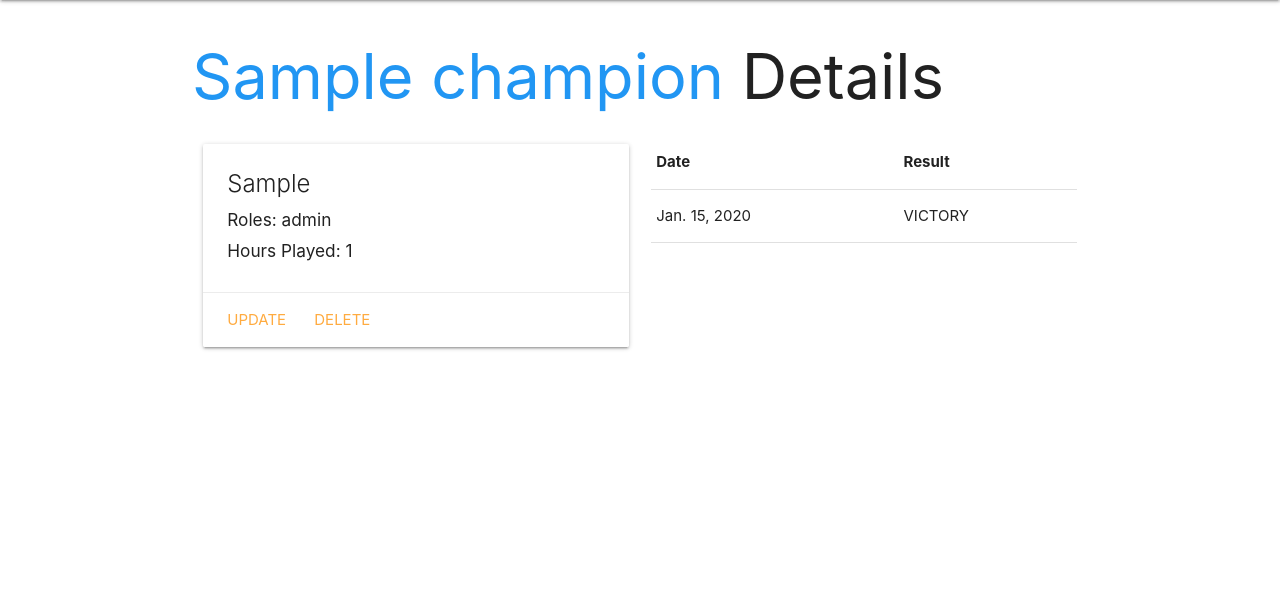
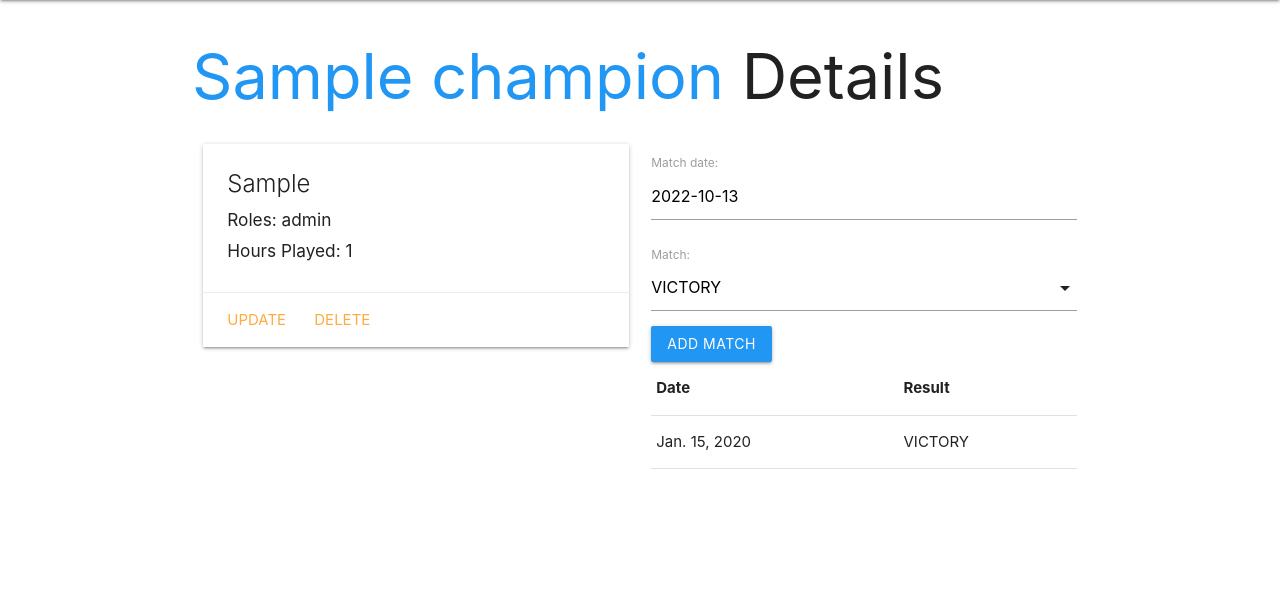
Before and after one commit to acvdoandrew/lol-champion-collector, a Django app: page /champions/1/ in a window 1280 px wide. Shown: the part 64-666 px from the top of the page. Run offline with Django 4.2, Linux system fonts and the light colour scheme; tables that the repository leaves empty hold one stand-in row (values such as "Sample post").

Commit message:
finishes adding match feature

```diff
--- a/main_app/templates/base.html
+++ b/main_app/templates/base.html
@@ -15,6 +15,7 @@
       href="https://cdnjs.cloudflare.com/ajax/libs/materialize/1.0.0/css/materialize.min.css"
     />
     <link rel="stylesheet" href="{% static 'css/style.css' %}">
+    <script src="https://cdnjs.cloudflare.com/ajax/libs/materialize/1.0.0/js/materialize.min.js"></script>
   </head>
   <body>
     <header class="navbar-fixed">
--- a/main_app/templates/main_app/champion_detail.html
+++ b/main_app/templates/main_app/champion_detail.html
@@ -25,6 +25,13 @@ Details for {{ object.name }} | LoL Champion Collector
         </div>
     </div>
     <div class="col s6">
+
+        <form action="{% url 'add_match' object.id %}" method="POST">
+            {% csrf_token %}
+            {{ matches_form.as_p }}
+            <input type="submit" value="Add Match" class="btn blue">
+        </form>
+
         <table class="stripped">
             <thead>
                 <tr>
@@ -44,4 +51,18 @@ Details for {{ object.name }} | LoL Champion Collector
     </div>
 </div>
 
+<script>
+    const dateField = document.getElementById('id_date')
+    const matchSelect = document.getElementById('id_match')
+
+    M.Datepicker.init(dateField, {
+        format: 'yyyy-mm-dd',
+        defaultDate: new Date(),
+        setDefaultDate: true,
+        autoClose: true
+    });
+
+    M.FormSelect.init(matchSelect);
+</script>
+
 {% endblock %}
--- a/main_app/urls.py
+++ b/main_app/urls.py
@@ -9,4 +9,5 @@ urlpatterns = [
     path('champions/create/', views.ChampionCreate.as_view(), name='champions_create'),
     path('champions/<int:pk>/update/', views.ChampionUpdate.as_view(), name='champions_update'),
     path('champions/<int:pk>/delete/', views.ChampionDelete.as_view(), name='champions_delete'),
+    path('champions/<int:pk>/add_match', views.add_match, name='add_match'),
 ]
--- a/main_app/views.py
+++ b/main_app/views.py
@@ -1,6 +1,7 @@
-from django.shortcuts import render
+from django.shortcuts import redirect, render
 from .models import Champion
 from django.views.generic import ListView, DetailView, CreateView, UpdateView, DeleteView
+from .forms import MatchesForm
 
 def home(request):
     return render(request, 'home.html')
@@ -8,11 +9,21 @@ def home(request):
 def about(request):
     return render(request, 'about.html')
 
+def add_match(request, pk):
+    form = MatchesForm(request.POST)
+    if form.is_valid():
+        new_match = form.save(commit=False)
+        new_match.champion_id = pk
+        new_match.save()
+    return redirect('champions_detail', pk=pk)
+
 class ChampionList(ListView):
     model = Champion
 
 class ChampionDetail(DetailView):
+    matches_form = MatchesForm()
     model = Champion
+    extra_context = {'matches_form': matches_form}
 
 class ChampionCreate(CreateView):
     model = Champion
```
